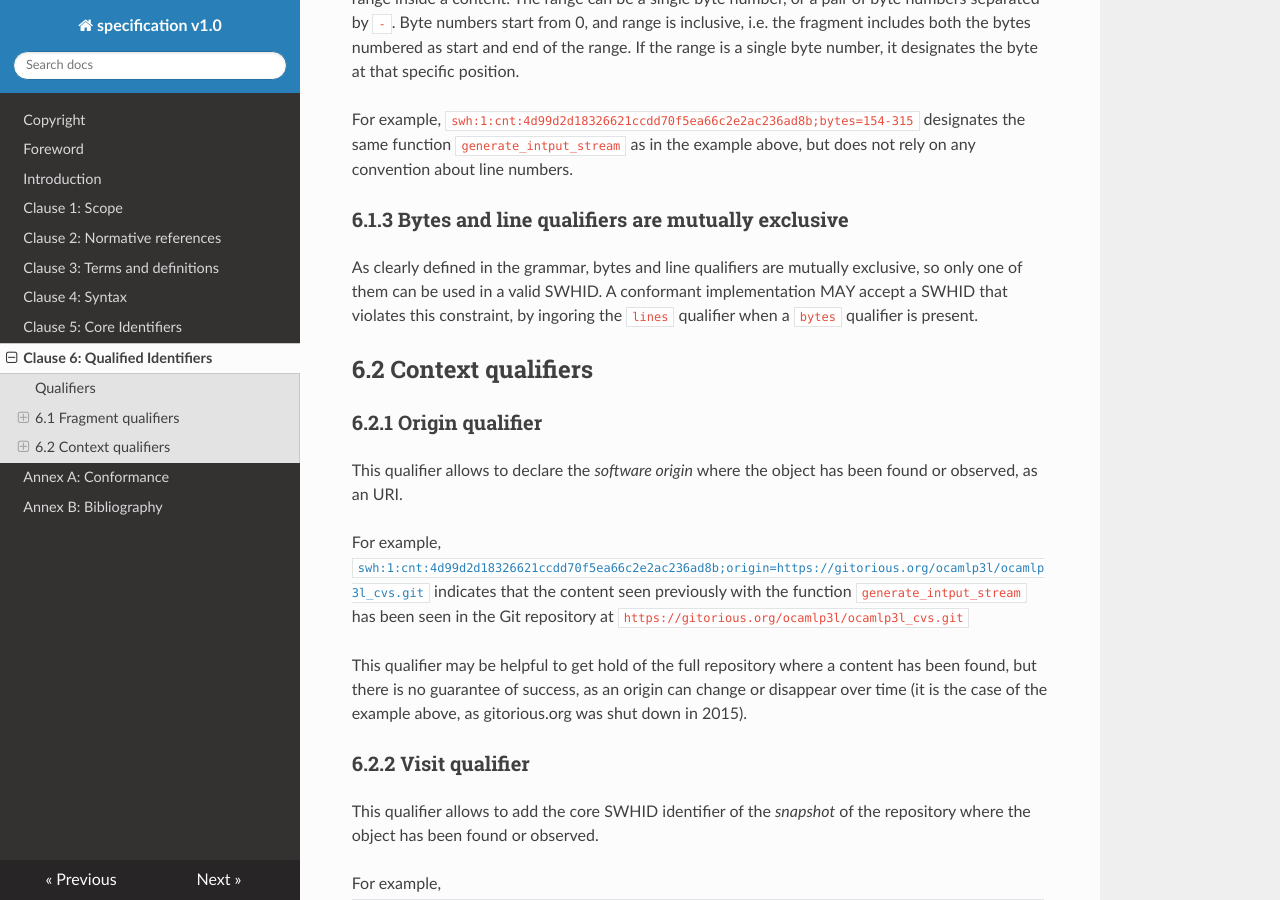
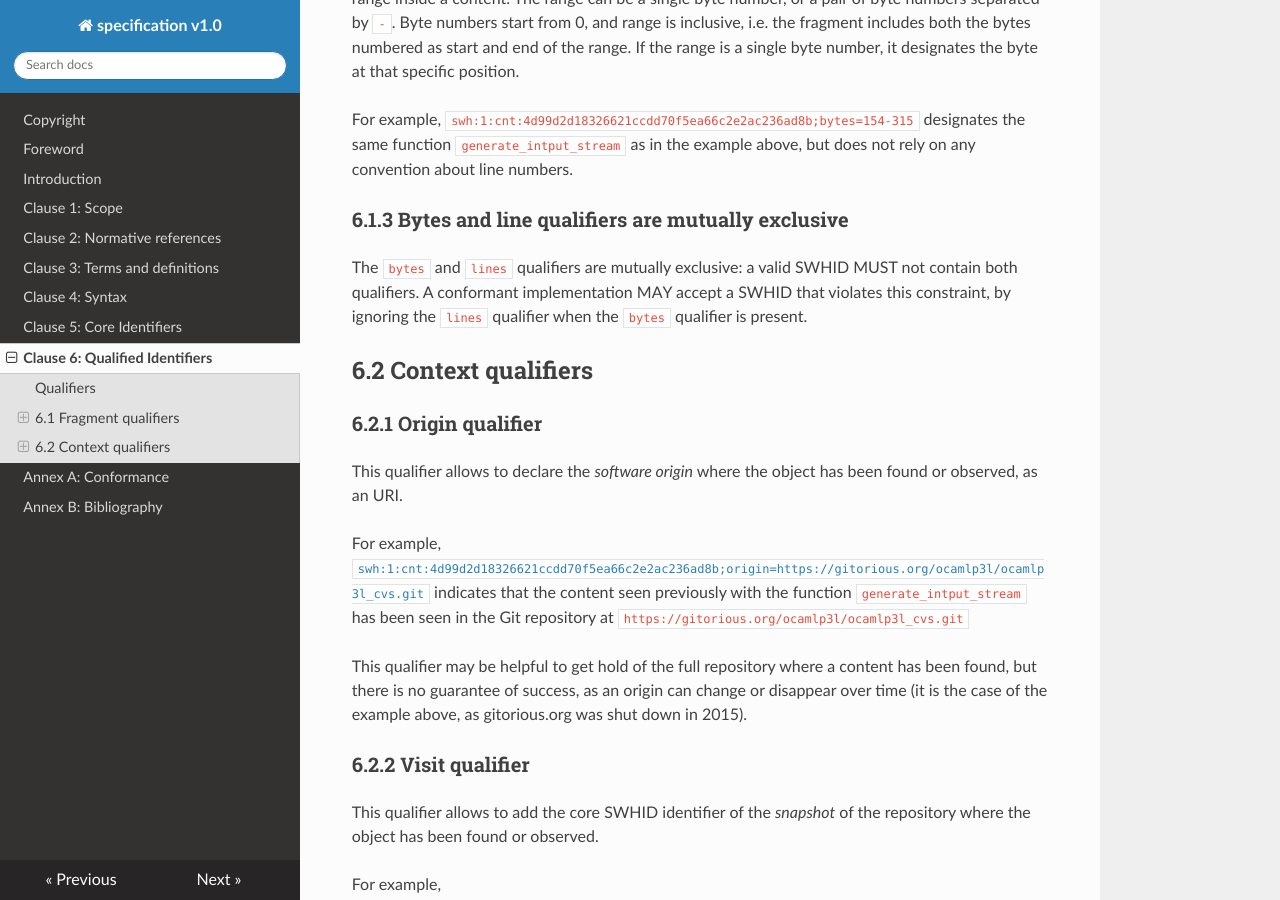
Before and after one commit to swhid/specification, an MkDocs documentation site: the page built from Chapters/6_Qualified_identifiers.md, in a window 1280 px wide and 900 px high, scrolled down 937 px. Built offline with MkDocs 1.6.1, drawn with Linux system fonts in a browser that asks for light colours; nearby versions of some CDN libraries.

Commit message:
Improve workding of section on bytes/lines mutual exclusion.
Signed-off-by: Roberto Di Cosmo <roberto@dicosmo.org>

```diff
--- a/Chapters/6_Qualified_identifiers.md
+++ b/Chapters/6_Qualified_identifiers.md
@@ -39,7 +39,8 @@ does not rely on any convention about line numbers.
 
 ### 6.1.3 Bytes and line qualifiers are mutually exclusive
 
-As clearly defined in the grammar, bytes and line qualifiers are mutually exclusive, so only one of them can be used in a valid SWHID. A conformant implementation MAY accept a SWHID that violates this constraint, by ingoring the `lines` qualifier when a `bytes` qualifier is present.
+The `bytes` and `lines` qualifiers are mutually exclusive: a valid SWHID MUST not contain both qualifiers.
+A conformant implementation MAY accept a SWHID that violates this constraint, by ignoring the `lines` qualifier when the `bytes` qualifier is present.
 
 ## 6.2 Context qualifiers
 
```
